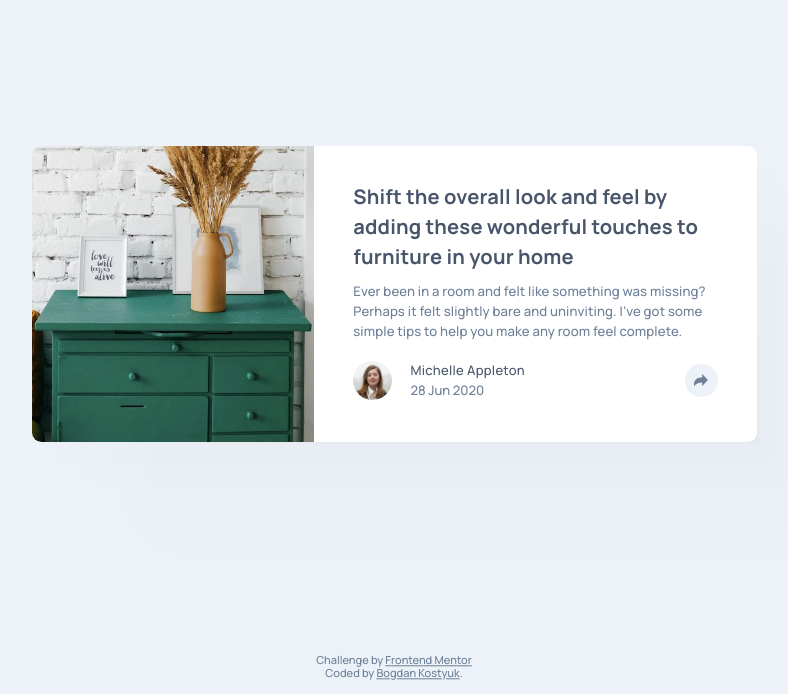
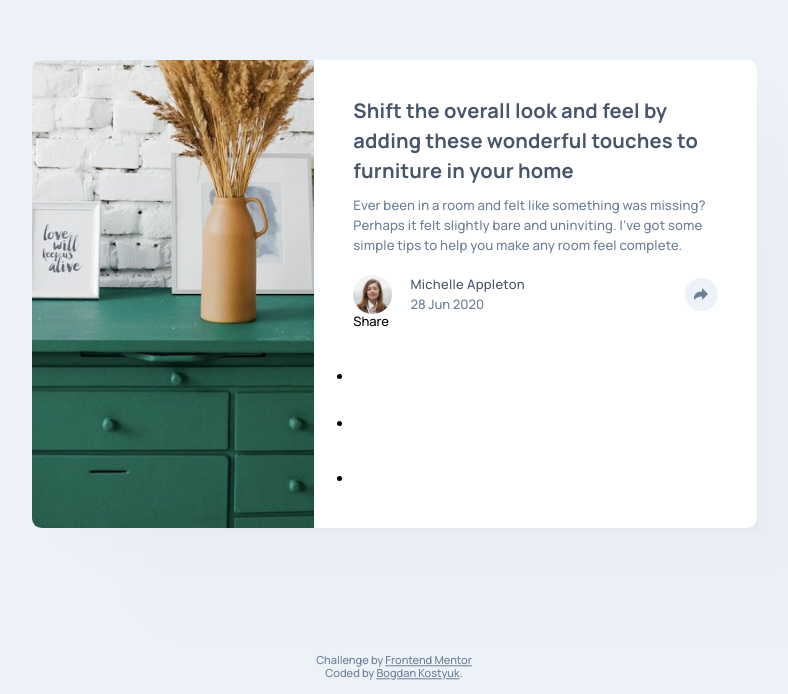
Before and after one commit to logotip4ik/frontend-mentor-article-preview, a website built with Vite: page index.html in a window 1280 px wide. Shown: the part 106-800 px from the top of the page, without its empty margins (246-1034 px from the left). Built offline with nearby package versions, Linux system fonts and the light colour scheme.

Commit message:
update: added share buttons layout

```diff
--- a/index.html
+++ b/index.html
@@ -52,6 +52,36 @@
               />
             </svg>
           </button>
+
+          <div class="article__content__author__share">
+            <p class="article__content__author__share__text">Share</p>
+            <ul class="article__content__author__share__list">
+              <li class="article__content__author__share__list__item">
+                <svg xmlns="http://www.w3.org/2000/svg" viewBox="0 0 20 20">
+                  <path
+                    fill="#FFF"
+                    d="M18.896 0H1.104C.494 0 0 .494 0 1.104v17.793C0 19.506.494 20 1.104 20h9.58v-7.745H8.076V9.237h2.606V7.01c0-2.583 1.578-3.99 3.883-3.99 1.104 0 2.052.082 2.329.119v2.7h-1.598c-1.254 0-1.496.597-1.496 1.47v1.928h2.989l-.39 3.018h-2.6V20h5.098c.608 0 1.102-.494 1.102-1.104V1.104C20 .494 19.506 0 18.896 0z"
+                  />
+                </svg>
+              </li>
+              <li class="article__content__author__share__list__item">
+                <svg xmlns="http://www.w3.org/2000/svg" viewBox="0 0 20 17">
+                  <path
+                    fill="#FFF"
+                    d="M20 2.172a8.192 8.192 0 01-2.357.646 4.11 4.11 0 001.804-2.27 8.22 8.22 0 01-2.605.996A4.096 4.096 0 0013.847.248c-2.65 0-4.596 2.472-3.998 5.037A11.648 11.648 0 011.392 1a4.109 4.109 0 001.27 5.478 4.086 4.086 0 01-1.858-.513c-.045 1.9 1.318 3.679 3.291 4.075a4.113 4.113 0 01-1.853.07 4.106 4.106 0 003.833 2.849A8.25 8.25 0 010 14.658a11.616 11.616 0 006.29 1.843c7.618 0 11.922-6.434 11.663-12.205A8.354 8.354 0 0020 2.172z"
+                  />
+                </svg>
+              </li>
+              <li class="article__content__author__share__list__item">
+                <svg xmlns="http://www.w3.org/2000/svg" viewBox="0 0 20 20">
+                  <path
+                    fill="#FFF"
+                    d="M10 0C4.478 0 0 4.477 0 10c0 4.237 2.636 7.855 6.356 9.312-.088-.791-.167-2.005.035-2.868.182-.78 1.172-4.97 1.172-4.97s-.299-.6-.299-1.486c0-1.39.806-2.428 1.81-2.428.852 0 1.264.64 1.264 1.408 0 .858-.545 2.14-.828 3.33-.236.995.5 1.807 1.48 1.807 1.778 0 3.144-1.874 3.144-4.58 0-2.393-1.72-4.068-4.177-4.068-2.845 0-4.515 2.135-4.515 4.34 0 .859.331 1.781.745 2.281a.3.3 0 01.069.288l-.278 1.133c-.044.183-.145.223-.335.134-1.249-.581-2.03-2.407-2.03-3.874 0-3.154 2.292-6.052 6.608-6.052 3.469 0 6.165 2.473 6.165 5.776 0 3.447-2.173 6.22-5.19 6.22-1.013 0-1.965-.525-2.291-1.148l-.623 2.378c-.226.869-.835 1.958-1.244 2.621.937.29 1.931.446 2.962.446 5.522 0 10-4.477 10-10S15.522 0 10 0z"
+                  />
+                </svg>
+              </li>
+            </ul>
+          </div>
         </div>
       </div>
     </article>
```
